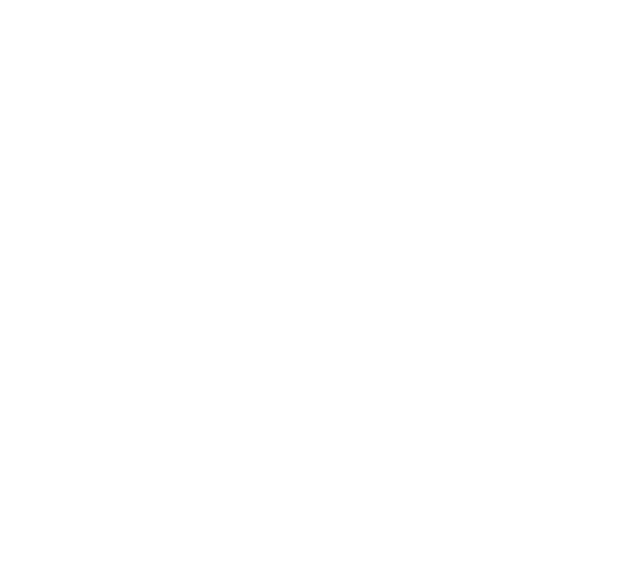
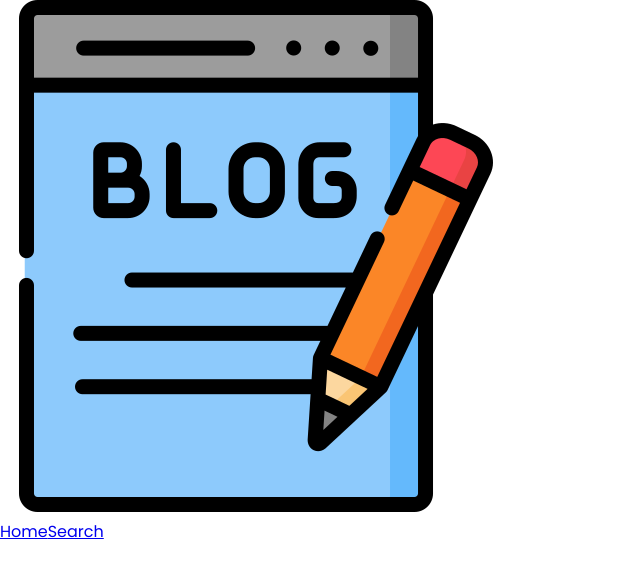
Before and after one commit to forjoa/blog, a React (Vite) app in the folder client/: page / in a window 1280 px wide. Shown: the top 578 px of the page, without its empty margins (0-640 px from the left). Built offline with nearby package versions, Linux system fonts and the light colour scheme.

Commit message:
create header and home

```diff
--- a/client/src/App.tsx
+++ b/client/src/App.tsx
@@ -1,10 +1,8 @@
+// components
+import Home from './components/Home'
 
 function App() {
-
-  return (
-    <>
-    </>
-  )
+  return <Home />
 }
 
 export default App
--- /dev/null
+++ b/client/src/components/Header.tsx
@@ -0,0 +1,15 @@
+import logo from '../assets/blog-icon.png'
+
+const Header = () => {
+  return (
+    <header>
+      <img src={logo} alt='Logo icon' />
+      <nav>
+        <a href="/">Home</a>
+        <a href="/search">Search</a>
+      </nav>
+    </header>
+  )
+}
+
+export default Header
--- /dev/null
+++ b/client/src/components/Home.tsx
@@ -0,0 +1,9 @@
+import Header from "./Header"
+
+const Home = () => {
+    return (
+        <Header />
+    )
+}
+
+export default Home
```
